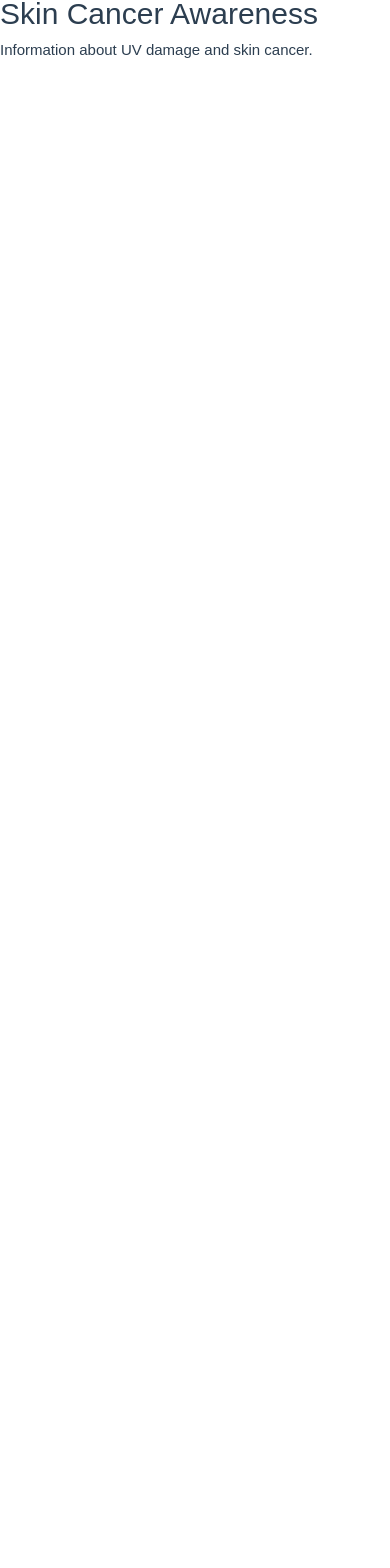
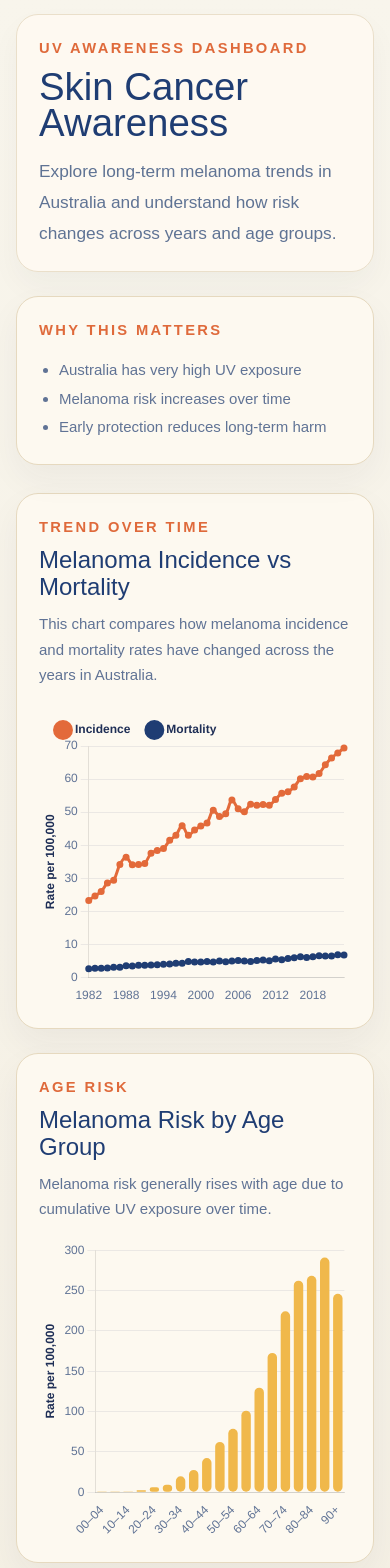
Before and after one commit to cpen0019/FIT5120_26S1_TA14, a Vue app: page /awareness in a window 390 px wide. Shown: the part 100-1668 px from the top of the page. Before the commit the page ends 844 px from the top, so only its background shows below. Built offline with nearby package versions, Linux system fonts and the light colour scheme.

Commit message:
Added charts in awareness page

```diff
--- a/package.json
+++ b/package.json
@@ -10,6 +10,7 @@
   },
   "dependencies": {
     "chart.js": "^4.5.1",
+    "papaparse": "^5.5.3",
     "vue": "^3.5.29",
     "vue-chartjs": "^5.3.3",
     "vue-router": "^5.0.3"
--- a/src/views/Awareness.vue
+++ b/src/views/Awareness.vue
@@ -1,6 +1,491 @@
 <template>
-  <div>
-    <h1>Skin Cancer Awareness</h1>
-    <p>Information about UV damage and skin cancer.</p>
+  <div class="awareness-page">
+    <section class="hero-section">
+      <div class="hero-left">
+        <p class="eyebrow">UV AWARENESS DASHBOARD</p>
+        <h1>Skin Cancer Awareness</h1>
+        <p class="hero-text">
+          Explore long-term melanoma trends in Australia and understand how risk
+          changes across years and age groups.
+        </p>
+      </div>
+
+      <div class="hero-card">
+        <p class="card-label">WHY THIS MATTERS</p>
+        <ul>
+          <li>Australia has very high UV exposure</li>
+          <li>Melanoma risk increases over time</li>
+          <li>Early protection reduces long-term harm</li>
+        </ul>
+      </div>
+    </section>
+
+    <div v-if="loading" class="status-card">
+      <p>Loading data...</p>
+    </div>
+
+    <div v-else-if="error" class="status-card error-card">
+      <p>{{ error }}</p>
+    </div>
+
+    <template v-else>
+      <section class="chart-card">
+        <div class="card-header">
+          <p class="eyebrow">TREND OVER TIME</p>
+          <h2>Melanoma Incidence vs Mortality</h2>
+          <p class="card-description">
+            This chart compares how melanoma incidence and mortality rates have
+            changed across the years in Australia.
+          </p>
+        </div>
+
+        <div class="chart-wrap">
+          <Line :data="lineData" :options="lineOptions" />
+        </div>
+      </section>
+
+      <section class="chart-card">
+        <div class="card-header">
+          <p class="eyebrow">AGE RISK</p>
+          <h2>Melanoma Risk by Age Group</h2>
+          <p class="card-description">
+            Melanoma risk generally rises with age due to cumulative UV exposure
+            over time.
+          </p>
+        </div>
+
+        <div class="chart-wrap">
+          <Bar :data="barData" :options="barOptions" />
+        </div>
+      </section>
+
+      <section class="insight-card">
+        <p class="eyebrow">KEY INSIGHT</p>
+        <p class="insight-text">
+          Long-term UV damage builds up over time. Understanding incidence,
+          mortality, and age-based risk can help young Australians build safer
+          sun habits earlier.
+        </p>
+      </section>
+    </template>
   </div>
 </template>
+
+<script setup>
+import { ref, onMounted, computed } from 'vue'
+import Papa from 'papaparse'
+import {
+  Chart as ChartJS,
+  Title,
+  Tooltip,
+  Legend,
+  LineElement,
+  PointElement,
+  BarElement,
+  CategoryScale,
+  LinearScale
+} from 'chart.js'
+import { Line, Bar } from 'vue-chartjs'
+
+ChartJS.register(
+  Title,
+  Tooltip,
+  Legend,
+  LineElement,
+  PointElement,
+  BarElement,
+  CategoryScale,
+  LinearScale
+)
+
+const incidenceData = ref([])
+const mortalityData = ref([])
+const loading = ref(true)
+const error = ref('')
+
+const incidenceCsv =
+  '../../filtered_datasets/aihw-can-122-CDiA-2023-Book-1a-Cancer-incidence-age-standardised-rates-5-year-age-groups__melanoma_of_the_skin.csv'
+
+const mortalityCsv =
+  '../../filtered_datasets/aihw-can-122-CDiA-2023-Book-2a-Cancer-mortality-and-age-standardised-rates-by-age-5-year-groups__melanoma_of_the_skin.csv'
+
+function loadCSV(path) {
+  return new Promise((resolve, reject) => {
+    Papa.parse(path, {
+      download: true,
+      header: true,
+      skipEmptyLines: true,
+      complete: (results) => resolve(results.data),
+      error: (err) => reject(err)
+    })
+  })
+}
+
+onMounted(async () => {
+  try {
+    const [incidence, mortality] = await Promise.all([
+      loadCSV(incidenceCsv),
+      loadCSV(mortalityCsv)
+    ])
+
+    incidenceData.value = incidence
+    mortalityData.value = mortality
+  } catch (e) {
+    console.error(e)
+    error.value = 'Failed to load data.'
+  } finally {
+    loading.value = false
+  }
+})
+
+const RATE = 'Age-specific rate (per 100,000)'
+const AGE = 'Age group (years)'
+const SEX = 'Sex'
+const YEAR = 'Year'
+
+const lineData = computed(() => {
+  const incidence = incidenceData.value
+    .filter((r) => r[AGE] === 'All ages combined' && r[SEX] === 'Persons')
+    .sort((a, b) => Number(a[YEAR]) - Number(b[YEAR]))
+
+  const mortality = mortalityData.value
+    .filter((r) => r[AGE] === 'All ages combined' && r[SEX] === 'Persons')
+    .sort((a, b) => Number(a[YEAR]) - Number(b[YEAR]))
+
+  return {
+    labels: incidence.map((r) => r[YEAR]),
+    datasets: [
+      {
+        label: 'Incidence',
+        data: incidence.map((r) => Number(r[RATE]) || 0),
+        borderColor: '#e36a3a',
+        backgroundColor: '#e36a3a',
+        borderWidth: 3,
+        pointRadius: 2,
+        pointHoverRadius: 4,
+        tension: 0.35
+      },
+      {
+        label: 'Mortality',
+        data: mortality.map((r) => Number(r[RATE]) || 0),
+        borderColor: '#1f3d73',
+        backgroundColor: '#1f3d73',
+        borderWidth: 3,
+        pointRadius: 2,
+        pointHoverRadius: 4,
+        tension: 0.35
+      }
+    ]
+  }
+})
+
+const lineOptions = {
+  responsive: true,
+  maintainAspectRatio: false,
+  interaction: {
+    mode: 'index',
+    intersect: false
+  },
+  plugins: {
+    legend: {
+      position: 'top',
+      align: 'start',
+      labels: {
+        color: '#1f2f56',
+        usePointStyle: true,
+        padding: 18,
+        font: {
+          size: 12,
+          weight: '600'
+        }
+      }
+    },
+    tooltip: {
+      backgroundColor: '#fffdf7',
+      titleColor: '#1f2f56',
+      bodyColor: '#4d6288',
+      borderColor: '#e5d8bf',
+      borderWidth: 1,
+      padding: 12
+    }
+  },
+  scales: {
+    x: {
+      ticks: {
+        color: '#607395',
+        maxTicksLimit: 8
+      },
+      grid: {
+        display: false
+      }
+    },
+    y: {
+      beginAtZero: true,
+      ticks: {
+        color: '#607395'
+      },
+      title: {
+        display: true,
+        text: 'Rate per 100,000',
+        color: '#1f2f56',
+        font: {
+          size: 12,
+          weight: '600'
+        }
+      },
+      grid: {
+        color: 'rgba(31, 47, 86, 0.08)',
+        drawBorder: false
+      }
+    }
+  }
+}
+
+const ageOrder = [
+  '00–04',
+  '05–09',
+  '10–14',
+  '15–19',
+  '20–24',
+  '25–29',
+  '30–34',
+  '35–39',
+  '40–44',
+  '45–49',
+  '50–54',
+  '55–59',
+  '60–64',
+  '65–69',
+  '70–74',
+  '75–79',
+  '80–84',
+  '85–89',
+  '90+'
+]
+
+const barData = computed(() => {
+  const latestYear = Math.max(
+    ...incidenceData.value.map((r) => Number(r[YEAR])).filter((n) => !Number.isNaN(n))
+  )
+
+  const rows = incidenceData.value
+    .filter(
+      (r) =>
+        Number(r[YEAR]) === latestYear &&
+        r[SEX] === 'Persons' &&
+        ageOrder.includes(r[AGE])
+    )
+    .sort((a, b) => ageOrder.indexOf(a[AGE]) - ageOrder.indexOf(b[AGE]))
+
+  return {
+    labels: rows.map((r) => r[AGE]),
+    datasets: [
+      {
+        label: 'Incidence rate',
+        data: rows.map((r) => Number(r[RATE]) || 0),
+        backgroundColor: '#f0b84b',
+        borderRadius: 8,
+        borderSkipped: false,
+        maxBarThickness: 28
+      }
+    ]
+  }
+})
+
+const barOptions = {
+  responsive: true,
+  maintainAspectRatio: false,
+  plugins: {
+    legend: {
+      display: false
+    },
+    tooltip: {
+      backgroundColor: '#fffdf7',
+      titleColor: '#1f2f56',
+      bodyColor: '#4d6288',
+      borderColor: '#e5d8bf',
+      borderWidth: 1,
+      padding: 12
+    }
+  },
+  scales: {
+    x: {
+      ticks: {
+        color: '#607395',
+        maxRotation: 45,
+        minRotation: 45
+      },
+      grid: {
+        display: false
+      }
+    },
+    y: {
+      beginAtZero: true,
+      ticks: {
+        color: '#607395'
+      },
+      title: {
+        display: true,
+        text: 'Rate per 100,000',
+        color: '#1f2f56',
+        font: {
+          size: 12,
+          weight: '600'
+        }
+      },
+      grid: {
+        color: 'rgba(31, 47, 86, 0.08)',
+        drawBorder: false
+      }
+    }
+  }
+}
+</script>
+
+<style scoped>
+.awareness-page {
+  max-width: 1500px;
+  margin: 0 auto;
+  padding: 36px 24px 60px;
+  background: linear-gradient(180deg, #f8f5ec 0%, #f4efe3 100%);
+  min-height: 100vh;
+}
+
+.hero-section {
+  display: grid;
+  grid-template-columns: 1.6fr 0.9fr;
+  gap: 24px;
+  align-items: stretch;
+  margin-bottom: 28px;
+}
+
+.hero-left {
+  background: rgba(255, 251, 243, 0.85);
+  border: 1px solid #eadfca;
+  border-radius: 28px;
+  padding: 36px;
+  box-shadow: 0 14px 30px rgba(31, 47, 86, 0.04);
+}
+
+.hero-card {
+  background: #fdf9f0;
+  border: 1px solid #e6d9bf;
+  border-radius: 28px;
+  padding: 28px;
+  box-shadow: 0 14px 34px rgba(31, 47, 86, 0.05);
+}
+
+.hero-card ul {
+  margin: 14px 0 0;
+  padding-left: 20px;
+  color: #607395;
+  line-height: 1.9;
+}
+
+.eyebrow,
+.card-label {
+  margin: 0 0 8px;
+  font-size: 0.92rem;
+  font-weight: 700;
+  letter-spacing: 0.16em;
+  color: #df6a3b;
+  text-transform: uppercase;
+}
+
+.hero-left h1 {
+  margin: 0 0 14px;
+  font-size: 4.2rem;
+  line-height: 0.95;
+  color: #1f3d73;
+}
+
+.hero-text {
+  margin: 0;
+  max-width: 720px;
+  color: #5f7394;
+  font-size: 1.08rem;
+  line-height: 1.8;
+}
+
+.chart-card,
+.insight-card,
+.status-card {
+  background: #fdf9f0;
+  border: 1px solid #e6d9bf;
+  border-radius: 28px;
+  padding: 28px;
+  box-shadow: 0 14px 34px rgba(31, 47, 86, 0.05);
+  margin-bottom: 24px;
+}
+
+.card-header {
+  margin-bottom: 18px;
+}
+
+.card-header h2 {
+  margin: 0 0 10px;
+  font-size: 2rem;
+  color: #1f3d73;
+  line-height: 1.12;
+}
+
+.card-description {
+  margin: 0;
+  color: #607395;
+  line-height: 1.7;
+  max-width: 760px;
+}
+
+.chart-wrap {
+  position: relative;
+  height: 380px;
+}
+
+.insight-text {
+  margin: 0;
+  color: #5f7394;
+  line-height: 1.8;
+  font-size: 1.02rem;
+}
+
+.error-card {
+  border-color: #efb5b5;
+}
+
+@media (max-width: 980px) {
+  .hero-section {
+    grid-template-columns: 1fr;
+  }
+
+  .hero-left h1 {
+    font-size: 3rem;
+  }
+}
+
+@media (max-width: 768px) {
+  .awareness-page {
+    padding: 24px 16px 40px;
+  }
+
+  .hero-left,
+  .hero-card,
+  .chart-card,
+  .insight-card,
+  .status-card {
+    border-radius: 22px;
+    padding: 22px;
+  }
+
+  .hero-left h1 {
+    font-size: 2.4rem;
+  }
+
+  .card-header h2 {
+    font-size: 1.5rem;
+  }
+
+  .chart-wrap {
+    height: 300px;
+  }
+}
+</style>
```
Also changed, not shown: 1 other file (tests, documents, lock files or other folders).
